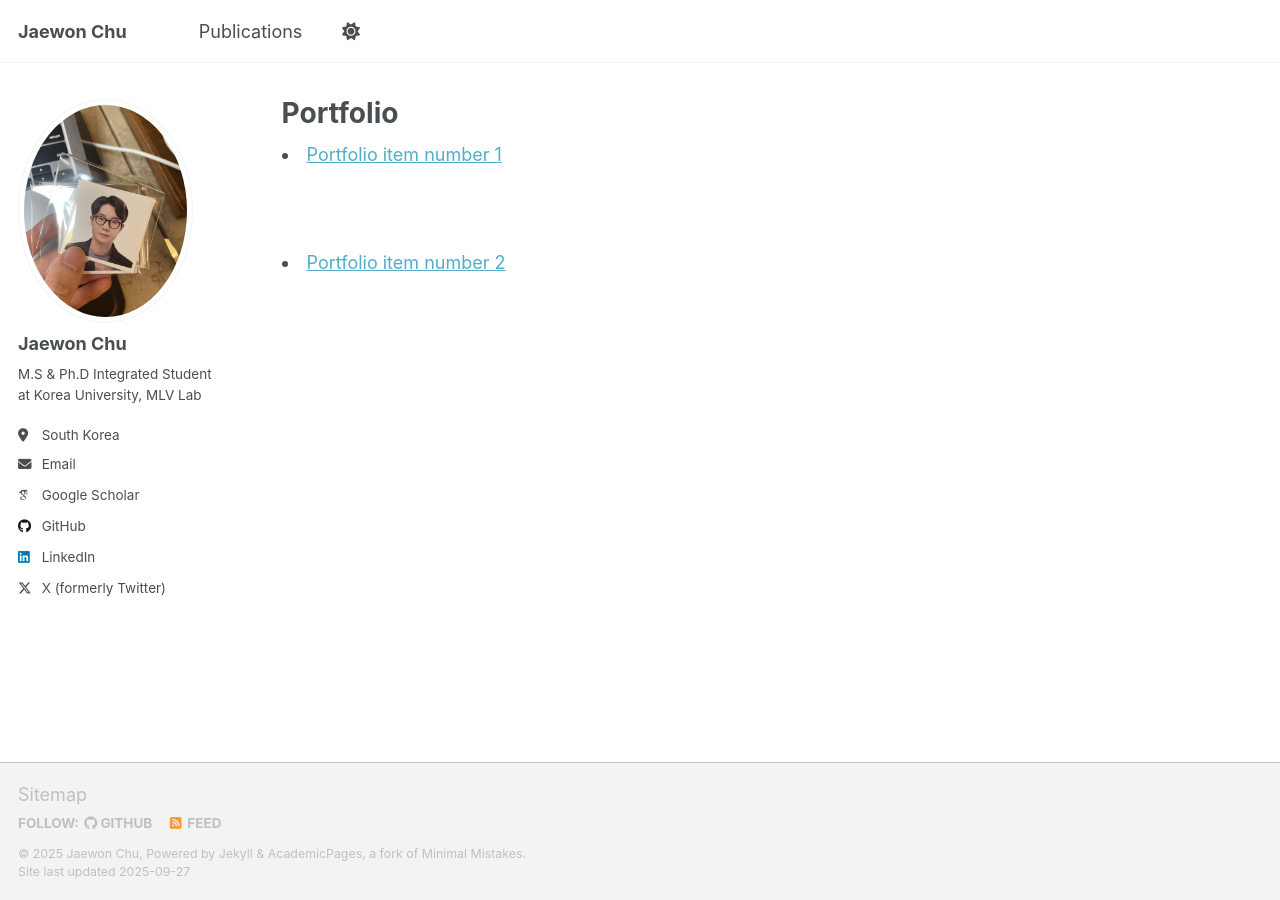
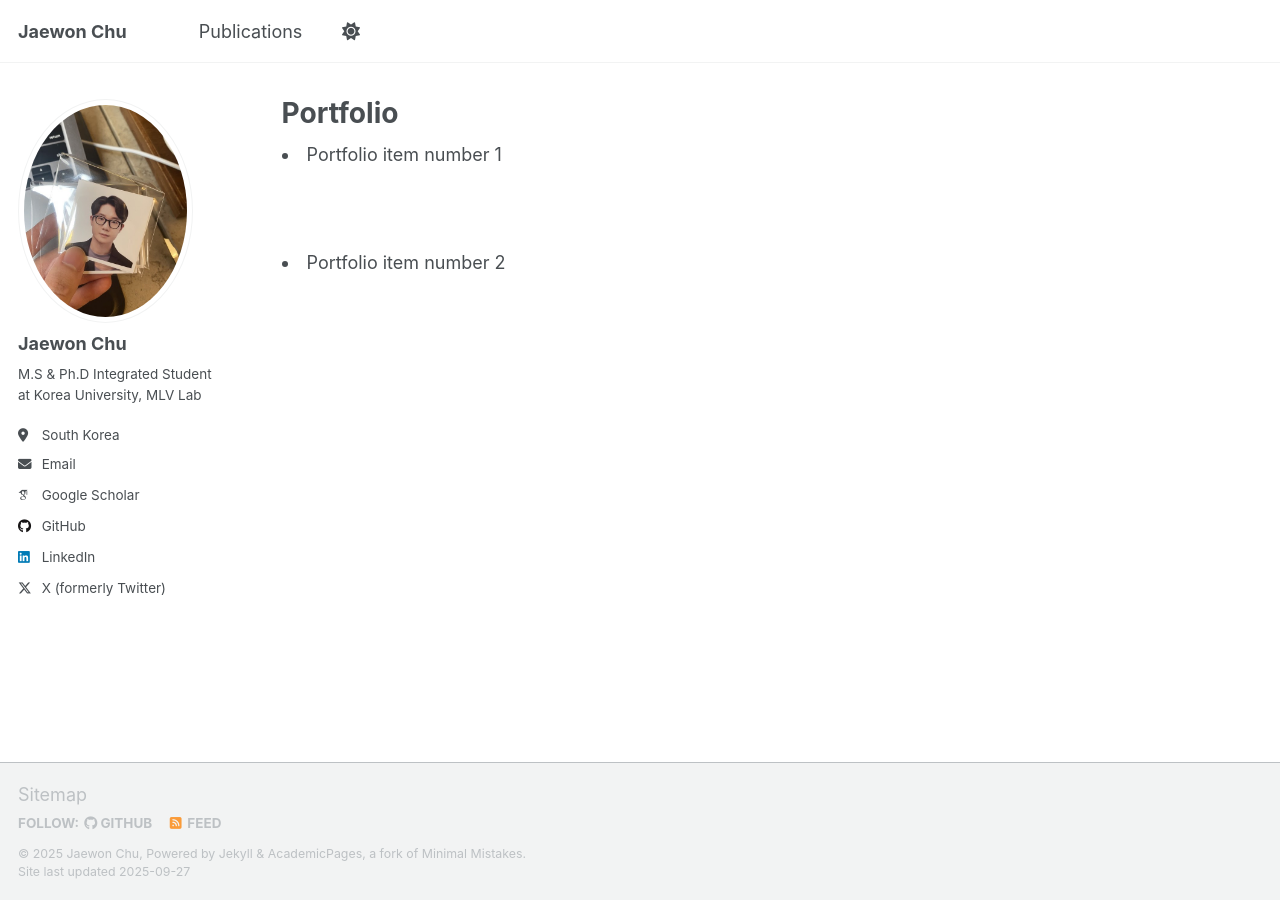
Before and after one commit to jaewonchu/jaewonchu.github.io, a Jekyll site: the page built from _pages/portfolio.html, in a window 1280 px wide. Built offline with Jekyll 4.4.1, drawn with Linux system fonts in a browser that asks for light colours; some web fonts are replaced; a script that is not in the unit is left out.

Commit message:
Modification

```diff
--- a/_includes/archive-single.html
+++ b/_includes/archive-single.html
@@ -1,6 +1,10 @@
 <li>
   <!-- 제목 + paper 링크 -->
-  <a href="{{ post.paperurl }}" target="_blank">{{ post.title }}</a><br>
+  {% if post.paperurl %}
+    <a href="{{ post.paperurl }}" target="_blank">{{ post.title }}</a><br>
+  {% else %}
+    {{ post.title }}<br>
+  {% endif %}
 
   <!-- 저자 -->
   {{ post.authors }}<br>
```
